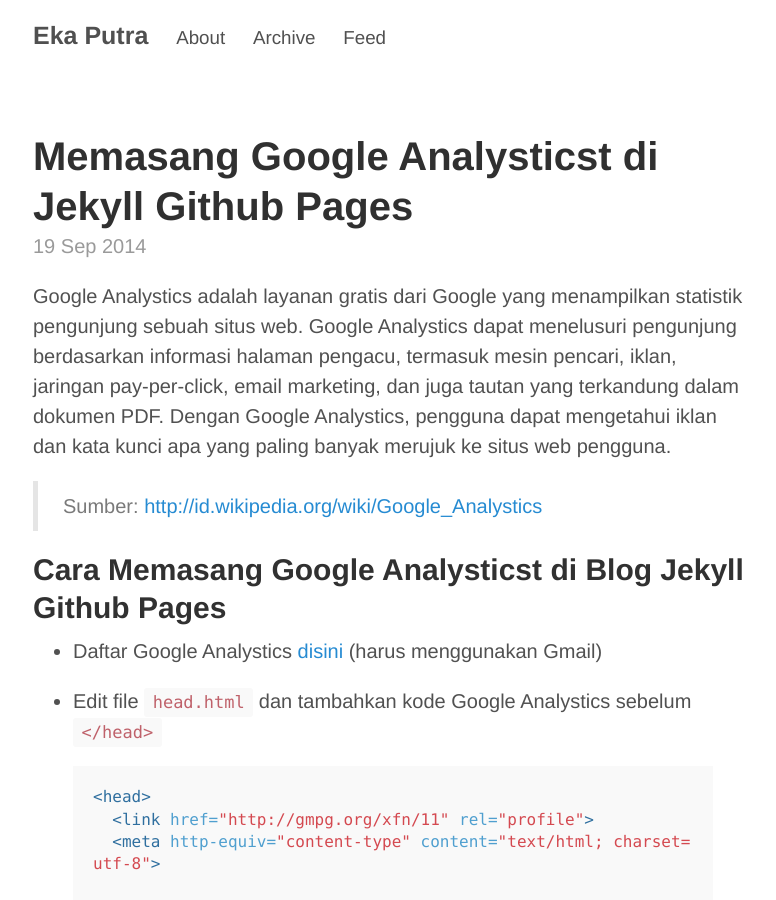
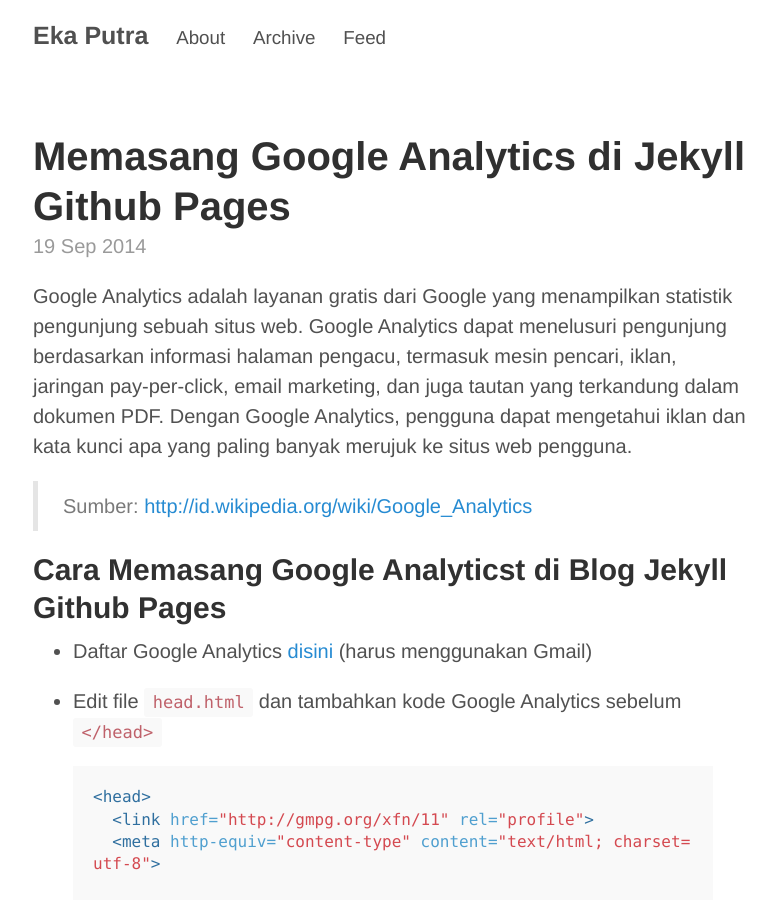
Before and after one commit to eputra/eputra.github.io, a Jekyll site: the page built from _posts/2014-09-19-google-analystics-jekyll-github-pages.md, in a window 1280 px wide and 900 px high. Shown: the whole window, without its empty margins (247-1023 px from the left). Built offline with Jekyll 4.4.1, drawn with Linux system fonts in a browser that asks for light colours; Markdown is read by kramdown in place of the engine named in the settings; comment, search, counter and statistics services are not loaded; some of the changed text lies outside the part shown.

Commit message:
update post

```diff
--- a/_posts/2014-09-19-google-analystics-jekyll-github-pages.md
+++ b/_posts/2014-09-19-google-analystics-jekyll-github-pages.md
@@ -1,18 +1,18 @@
 ---
 layout: post
-title: Memasang Google Analysticst di Jekyll Github Pages
+title: Memasang Google Analytics di Jekyll Github Pages
 comments: true
-permalink: google-analystics-jekyll-github-pages
+permalink: google-analytics-jekyll-github-pages
 ---
 
-Google Analystics adalah layanan gratis dari Google yang menampilkan statistik pengunjung sebuah situs web. Google Analystics dapat menelusuri pengunjung berdasarkan informasi halaman pengacu, termasuk mesin pencari, iklan, jaringan pay-per-click, email marketing, dan juga tautan yang terkandung dalam dokumen PDF. Dengan Google Analystics, pengguna dapat mengetahui iklan dan kata kunci apa yang paling banyak merujuk ke situs web pengguna.
+Google Analytics adalah layanan gratis dari Google yang menampilkan statistik pengunjung sebuah situs web. Google Analytics dapat menelusuri pengunjung berdasarkan informasi halaman pengacu, termasuk mesin pencari, iklan, jaringan pay-per-click, email marketing, dan juga tautan yang terkandung dalam dokumen PDF. Dengan Google Analytics, pengguna dapat mengetahui iklan dan kata kunci apa yang paling banyak merujuk ke situs web pengguna.
 
-> Sumber: [http://id.wikipedia.org/wiki/Google_Analystics](http://id.wikipedia.org/wiki/Google_Analystics)
+> Sumber: [http://id.wikipedia.org/wiki/Google_Analytics](http://id.wikipedia.org/wiki/Google_Analytics)
 
-## Cara Memasang Google Analysticst di Blog Jekyll Github Pages ##
-- Daftar Google Analystics [disini](http://www.google.com/analytics/) (harus menggunakan Gmail)
+## Cara Memasang Google Analyticst di Blog Jekyll Github Pages ##
+- Daftar Google Analytics [disini](http://www.google.com/analytics/) (harus menggunakan Gmail)
 
-- Edit file `head.html` dan tambahkan kode Google Analystics sebelum `</head>`
+- Edit file `head.html` dan tambahkan kode Google Analytics sebelum `</head>`
 
 {% highlight html %}
 {% raw %}
@@ -58,9 +58,9 @@
 {% endraw %}
 {% endhighlight %}
 
-- Ganti `ID Pelacakan` dengan ID Pelacakan anda yang didapat dari situs web Google analystics, dan tunggu sekitar 24 jam.
+- Ganti `ID Pelacakan` dengan ID Pelacakan anda yang didapat dari situs web Google Analytics, dan tunggu sekitar 24 jam.
 
-Jika anda menggunakan kode yang didapat dari situs web Google Analystics blog Jekyll anda yang di hosting di Github Pages tidak akan pernah terlacak `Status: Pelacakan Tidak Dipasang`, saya sendiri tidak tahu kenapa. Tapi menurut pendapat mas [@SunDi3yansyah](http://twitter.com/SunDi3yansyah) itu mungkin masalahnya di cache, karena jekyll adalah blog/situs web berupa halaman HTML statis, jadi google belum membaca halaman update blog jekyll kita.
+Jika anda menggunakan kode yang didapat dari situs web Google Analytics blog Jekyll anda yang di hosting di Github Pages tidak akan pernah terlacak `Status: Pelacakan Tidak Dipasang`, saya sendiri tidak tahu kenapa. Tapi menurut pendapat mas [@SunDi3yansyah](http://twitter.com/SunDi3yansyah) itu mungkin masalahnya di cache, karena jekyll adalah blog/situs web berupa halaman HTML statis, jadi google belum membaca halaman update blog jekyll kita.
 
 **Hasilnya**
 
```
